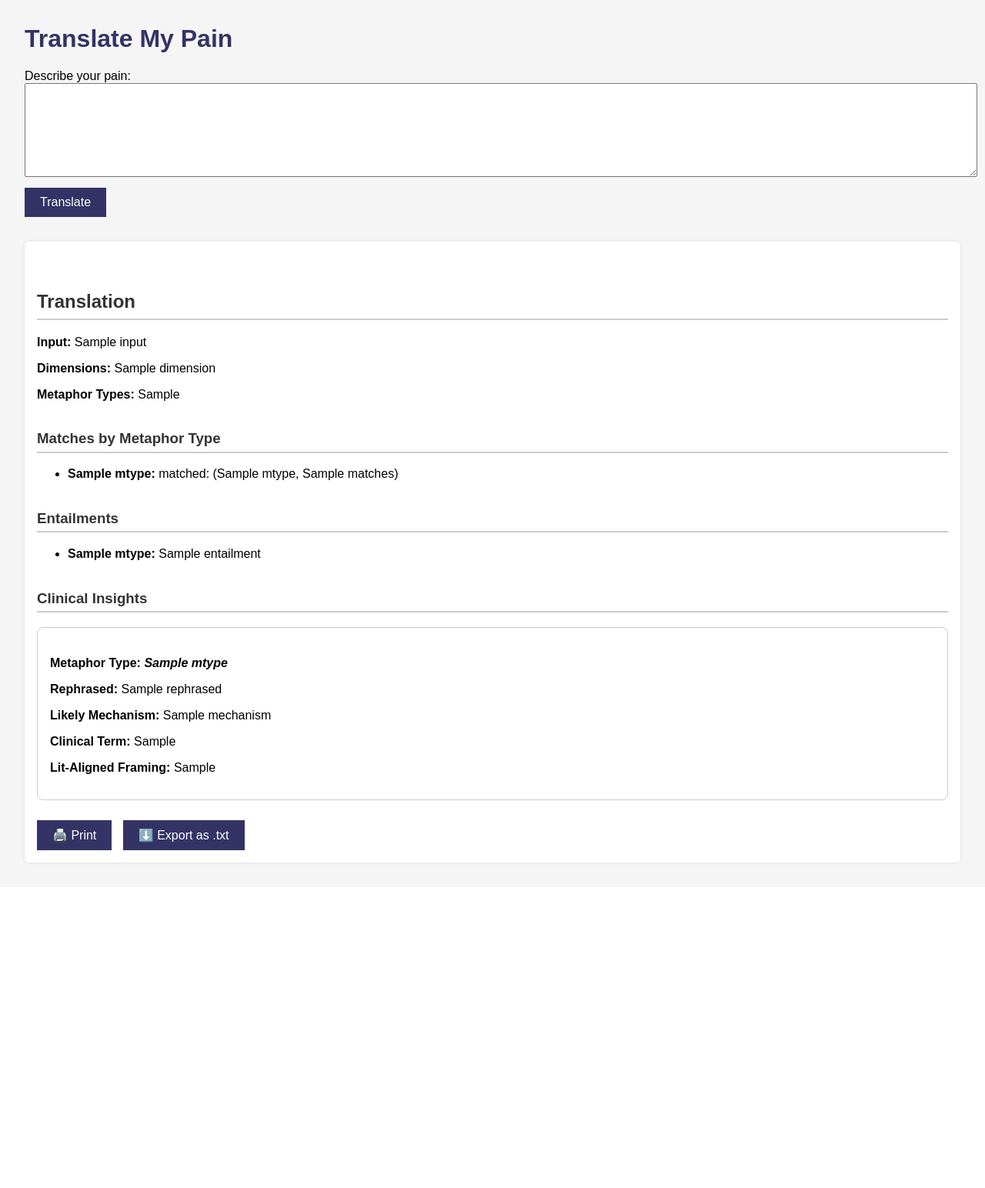
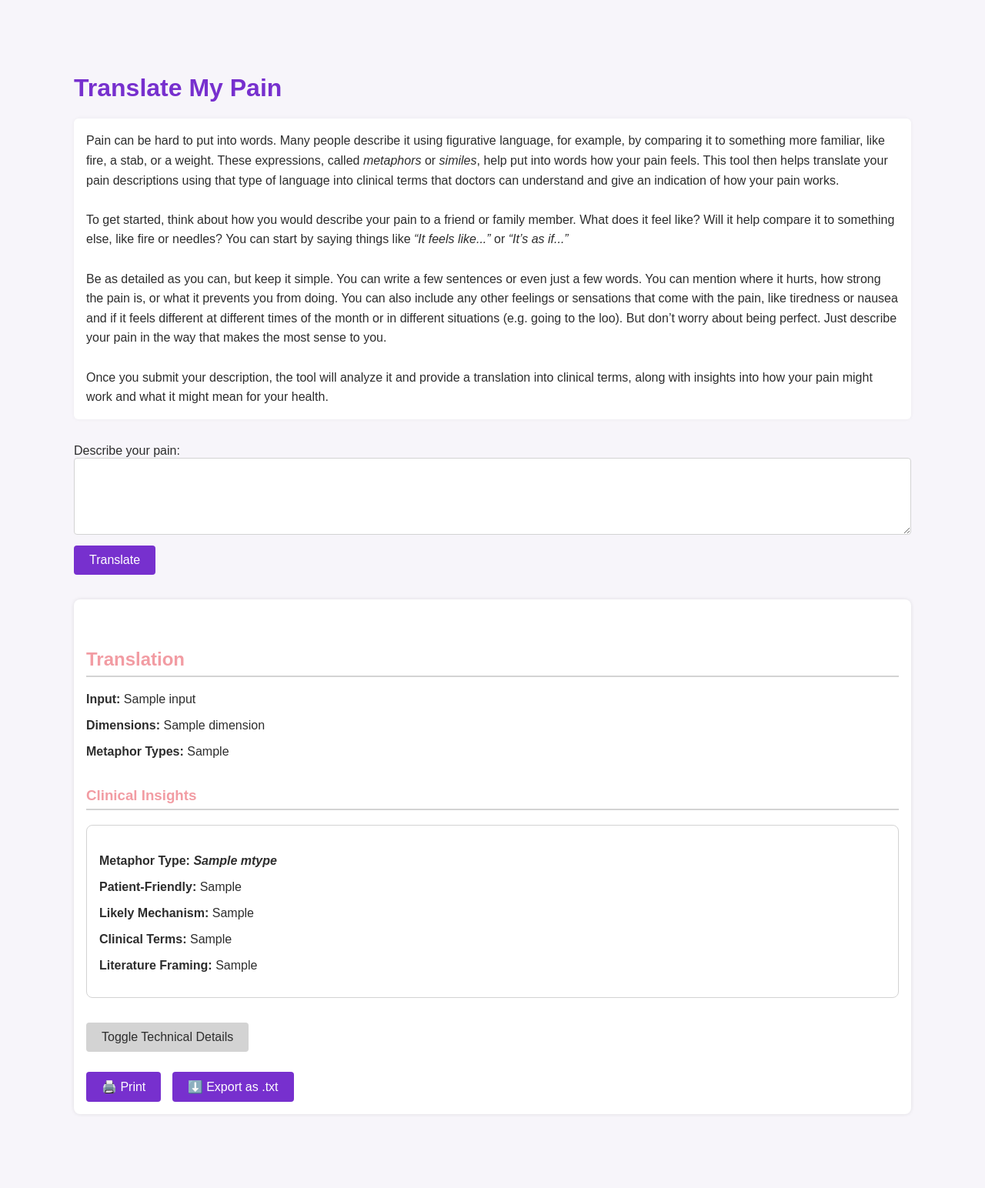
Before and after one commit to Stella5791/translate-my-pain, a Flask app: template templates/index.html in a window 1280 px wide. Shown: the whole page at 77% size. Before the commit the page ends 1124 px from the top, so only its background shows below. Run offline with Flask 3, Linux system fonts and the light colour scheme; the template is opened without the code that fills it: most values are stand-ins (such as "Sample title", 1, 10 or a date in 2020); parts of the project's set-up code (start-up, migrations or seed data) failed here and were passed over.

Commit message:
added clinical explanations file, updated index and taxonomy

```diff
--- a/taxonomy.json
+++ b/taxonomy.json
@@ -10,7 +10,7 @@
     "heat_fire": ["burning", "on fire", "blazing", "burn", "flame", "hot", "simmer"],
     "mechanical": ["grinding", "screeching", "metal", "gears"],
     "natural_force": ["storm", "earthquake", "wave", "flood"],
-    "foreign_object": ["knife", "dagger", "spike", "glass"],
+    "foreign_object": ["knife", "dagger", "spike", "glass", "needle"],
     "monster": ["monster", "creature", "beast"],
     "journey": ["trapped", "lost", "endless path", "nowhere"],
     "other": ["weird", "indescribable", "wrong", "off"],
--- a/templates/index.html
+++ b/templates/index.html
@@ -1,25 +1,44 @@
 <!DOCTYPE html>
 <html lang="en">
 <head>
-  <meta charset="UTF-8">
-  <meta name="viewport" content="width=device-width, initial-scale=1.0">
+  <meta charset="UTF-8" />
+  <meta name="viewport" content="width=device-width, initial-scale=1.0"/>
   <title>Translate My Pain</title>
   <style>
+    :root {
+      --primary:rgb(119, 48, 206);
+      --secondary: #D3D3D3;
+      --accent: #F29CA3;
+      --text: #2D2D2D;
+      --background: #F7F5FA;
+    }
+
     body {
       font-family: Arial, sans-serif;
-      margin: 2rem;
-      background-color: #f5f5f5;
+      background-color: var(--background);
+      color: var(--text);
+      margin: 6rem;
+      padding: 0;
     }
 
     h1 {
-      color: #333366;
+      color: var(--primary);
     }
 
     h2, h3 {
-      color: #333;
-      border-bottom: 2px solid #ccc;
+      color: var(--accent);
+      border-bottom: 2px solid var(--secondary);
       padding-bottom: 0.3em;
       margin-top: 2em;
+    }
+
+    p.intro {
+      background: white;
+      padding: 1rem;
+      border-radius: 6px;
+      box-shadow: 0 0 5px rgba(0,0,0,0.05);
+      margin-bottom: 2rem;
+      line-height: 1.6;
     }
 
     form {
@@ -31,32 +50,42 @@
       height: 100px;
       padding: 10px;
       font-size: 16px;
+      border: 1px solid var(--secondary);
+      border-radius: 4px;
+      box-sizing: border-box;
+    }
+
+    textarea:focus {
+      outline: none;
+      box-shadow: 0 0 5px var(--primary);
     }
 
     button {
       margin-top: 10px;
       padding: 10px 20px;
       font-size: 16px;
-      background-color: #333366;
+      background-color: var(--primary);
       color: white;
       border: none;
+      border-radius: 4px;
       cursor: pointer;
       margin-right: 10px;
+      transition: background-color 0.3s;
+    }
+
+    button:hover {
+      background-color: var(--accent);
     }
 
     .results {
-      background-color: #ffffff;
+      background-color: white;
       padding: 1rem;
-      border-radius: 5px;
+      border-radius: 8px;
       box-shadow: 0 0 5px rgba(0,0,0,0.1);
     }
 
-    .result-block {
-      margin-bottom: 1rem;
-    }
-
     .clinical-card {
-      border: 1px solid #ccc;
+      border: 1px solid var(--secondary);
       padding: 1em;
       margin-bottom: 1em;
       border-radius: 8px;
@@ -69,10 +98,62 @@
     .action-buttons {
       margin-top: 1rem;
     }
+
+    .technical {
+      background-color: #e9e9e9;
+      padding: 1em;
+      margin-top: 1em;
+      border-radius: 6px;
+      display: none;
+    }
+
+    .toggle-button {
+      margin-top: 1rem;
+      background-color: var(--secondary);
+      color: var(--text);
+    }
+
+    @media (max-width: 600px) {
+      body {
+        margin: 1rem;
+      }
+
+      textarea {
+        height: 80px;
+      }
+
+      button {
+        width: 100%;
+        margin-bottom: 0.5rem;
+      }
+
+      .toggle-button {
+        width: 100%;
+      }
+    }
   </style>
 </head>
 <body>
+
   <h1>Translate My Pain</h1>
+
+  <p class="intro">
+    Pain can be hard to put into words. Many people describe it using figurative language,
+    for example, by comparing it to something more familiar, like fire, a stab, or a weight.
+    These expressions, called <em>metaphors</em> or <em>similes</em>, help put into words how your pain feels.
+    This tool then helps translate your pain descriptions using that type of language into clinical terms that doctors can understand and give an indication of how your pain works.
+
+    <br><br>
+    To get started, think about how you would describe your pain to a friend or family member.
+    What does it feel like? Will it help compare it to something else, like fire or needles?
+    You can start by saying things like <em>“It feels like...”</em> or <em>“It’s as if...”</em>
+
+    <br><br>
+    Be as detailed as you can, but keep it simple. You can write a few sentences or even just a few words. You can mention where it hurts, how strong the pain is, or what it prevents you from doing. You can also include any other feelings or sensations that come with the pain, like tiredness or nausea and if it feels different at different times of the month or in different situations (e.g. going to the loo).   But don’t worry about being perfect. Just describe your pain in the way that makes the most sense to you.
+    <br><br>
+    Once you submit your description, the tool will analyze it and provide a translation into clinical terms,
+    along with insights into how your pain might work and what it might mean for your health.
+  </p>
 
   <form method="post">
     <label for="description">Describe your pain:</label><br>
@@ -87,34 +168,37 @@
     <p><strong>Dimensions:</strong> {{ results.dimensions | join(', ') }}</p>
     <p><strong>Metaphor Types:</strong> {{ results.metaphor_types | join(', ') }}</p>
 
-    <h3>Matches by Metaphor Type</h3>
-    <ul>
-    {% for mtype, matches in results.matches.items() %}
-        <li><strong>{{ mtype }}:</strong> matched: {{ matches | join(', ') }}</li>
-    {% endfor %}
-    </ul>
-
-    <h3>Entailments</h3>
-    <ul>
-    {% for mtype, entailment_list in results.entailments.items() %}
-        <li><strong>{{ mtype }}:</strong> {{ entailment_list | join(', ') }}</li>
-    {% endfor %}
-    </ul>
-
     {% if results.clinical_rephrasings %}
     <h3>Clinical Insights</h3>
     <div>
       {% for mtype, info in results.clinical_rephrasings.items() %}
         <div class="clinical-card">
           <h4>Metaphor Type: <em>{{ mtype }}</em></h4>
-          <p><strong>Rephrased:</strong> {{ info.rephrased }}</p>
-          <p><strong>Likely Mechanism:</strong> {{ info.mechanism }}</p>
-          <p><strong>Clinical Term:</strong> {{ info.clinical_term }}</p>
-          <p><strong>Lit-Aligned Framing:</strong> {{ info.research_framing }}</p>
+          <p><strong>Patient-Friendly:</strong> {{ info.patient_friendly }}</p>
+          <p><strong>Likely Mechanism:</strong> {{ info.likely_mechanism }}</p>
+          <p><strong>Clinical Terms:</strong> {{ info.clinical_terms | join(', ') }}</p>
+          <p><strong>Literature Framing:</strong> {{ info.literature_framing }}</p>
         </div>
       {% endfor %}
     </div>
     {% endif %}
+
+    <button class="toggle-button" onclick="toggleTechnical()">Toggle Technical Details</button>
+    <div id="technical" class="technical">
+      <h3>Matches by Metaphor Type</h3>
+      <ul>
+      {% for mtype, matches in results.matches.items() %}
+          <li><strong>{{ mtype }}:</strong> matched: {{ matches | join(', ') }}</li>
+      {% endfor %}
+      </ul>
+
+      <h3>Entailments</h3>
+      <ul>
+      {% for mtype, entailment_list in results.entailments.items() %}
+          <li><strong>{{ mtype }}:</strong> {{ entailment_list | join(', ') }}</li>
+      {% endfor %}
+      </ul>
+    </div>
 
     <div class="action-buttons">
       <button onclick="window.print()">🖨️ Print</button>
@@ -132,8 +216,12 @@
       link.download = "translated_pain_report.txt";
       link.click();
     }
+
+    function toggleTechnical() {
+      const tech = document.getElementById("technical");
+      tech.style.display = tech.style.display === "none" ? "block" : "none";
+    }
   </script>
+
 </body>
 </html>
-<!-- This is the main HTML template for the Translate My Pain application.
-     It includes a form for user input, displays results, and provides options to print or download the report. -->
```
Also changed, not shown: clinical_map.json (+62 -0 lines).
